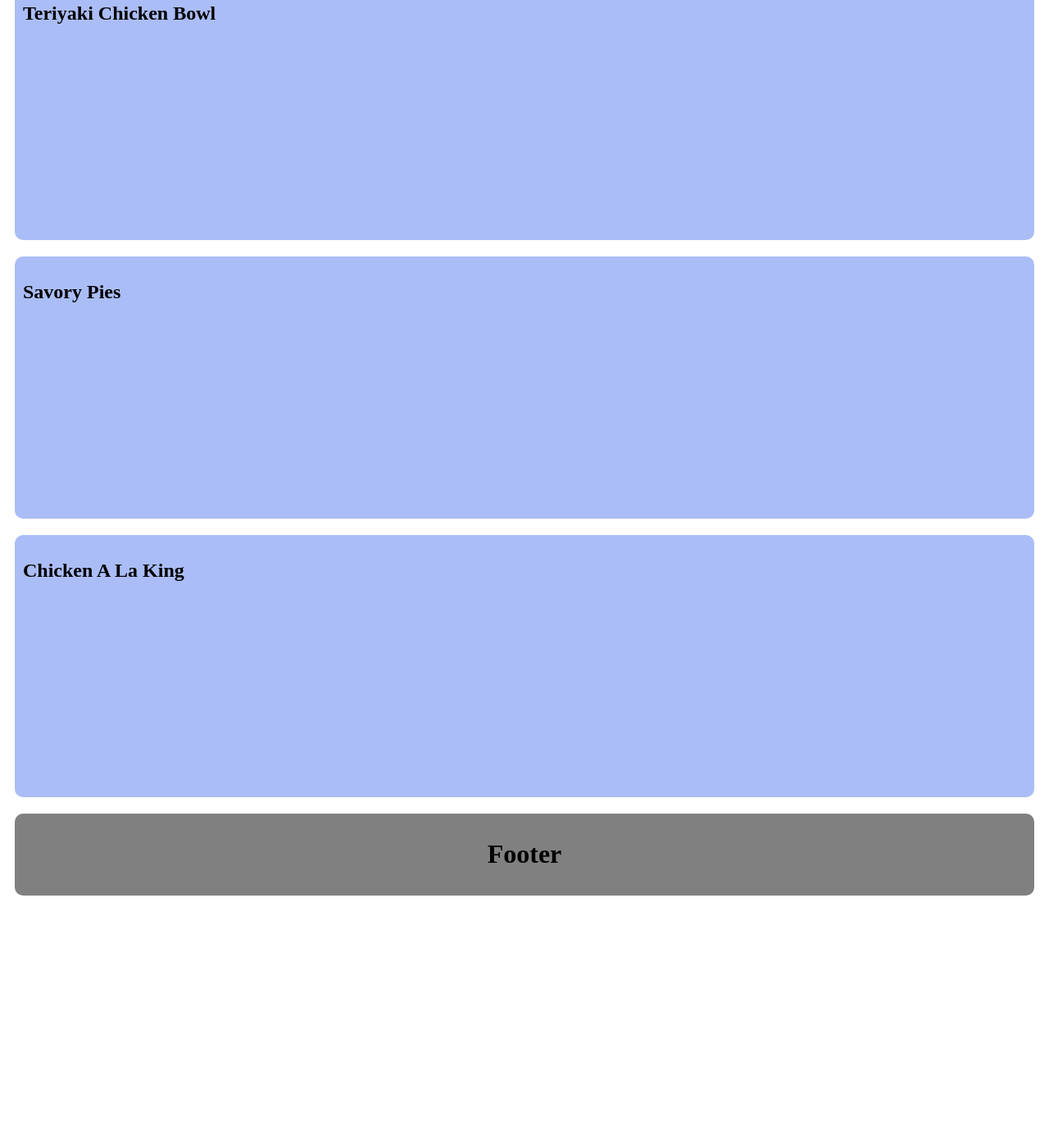
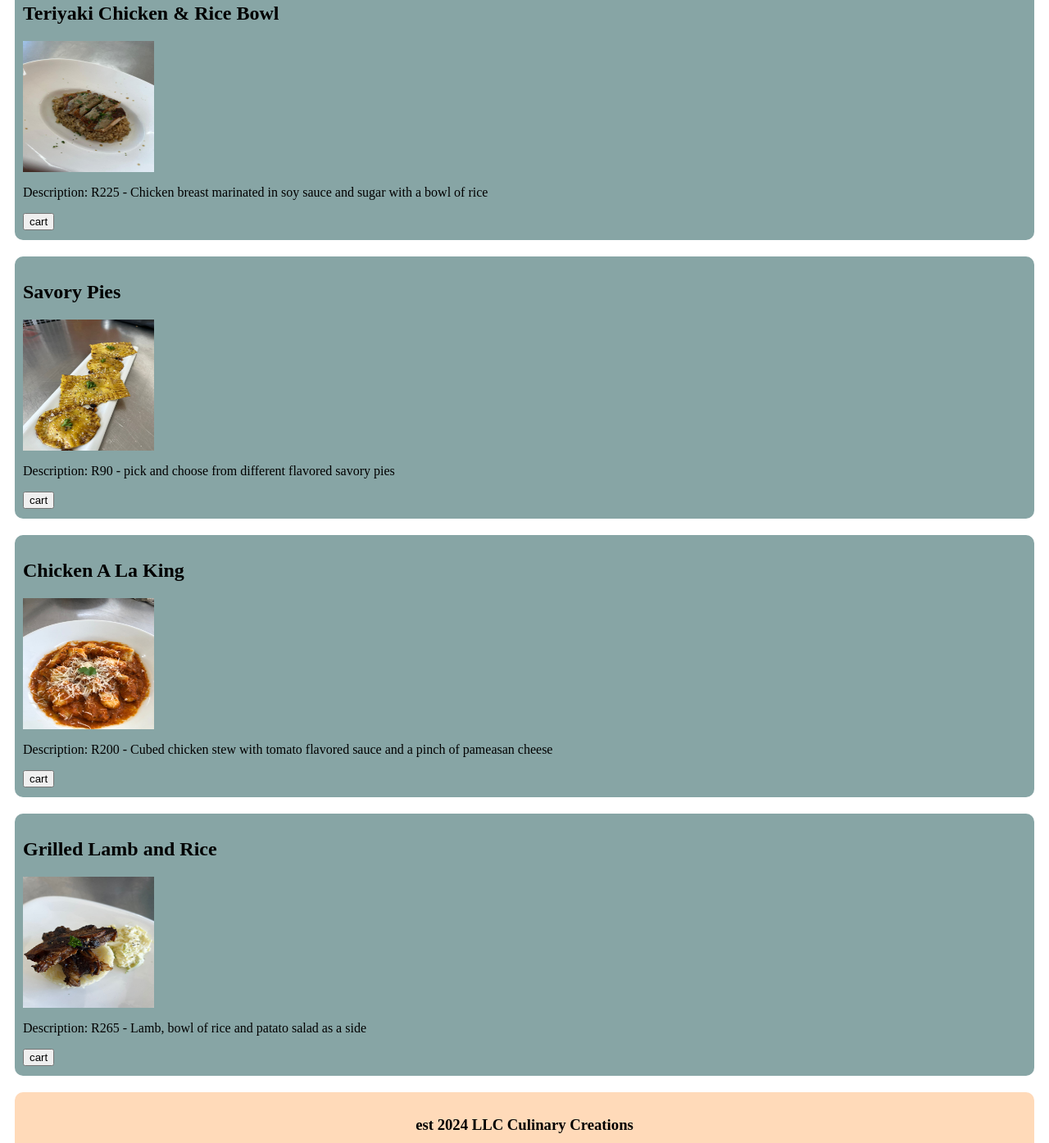
Before and after one commit to LonkeHintsho/flexExample, a plain HTML site: page index.html in a window 1280 px wide. Shown: the part 825-2220 px from the top of the page at 82% size. Before the commit the page ends 1936 px from the top, so only its background shows below. Drawn offline with Linux system fonts and the light colour scheme.

Commit message:
Lilly's Culinary Creations Finishes

```diff
--- a/css/style.css
+++ b/css/style.css
@@ -20,11 +20,11 @@
 }
 
 .footer{
-    background:grey;
+    background: peachpuff;
 }
 .aside1, .aside2, .aside3, .aside4, .aside5{
     text-align: left;
-    background: rgb(171, 189, 246);
+    background: rgb(135, 165, 165);
     height: 300px;
 }
 .item{
--- a/index.html
+++ b/index.html
@@ -18,7 +18,7 @@
                     <div class="item">
                          <img src="https://github.com/LonkeHintsho/flexExample/blob/main/IMAGES/Roast%20Chicken%20Breast.jpg?raw=true" alt="Roast Chicken Breast">
                          <p>Description:
-                            Chicken Breasts roasted with onion salads
+                          R125 -  Chicken Breasts roasted with onion salads
                          </p>
                          <div class="button-aside1">
                             <button>cart</button>
@@ -28,19 +28,67 @@
             </aside>
             <aside class="aside2">
                 <h1>Ricotta</h1>
+                <div id="Ricotta">
+                    <div class="item">
+                         <img src="https://github.com/LonkeHintsho/flexExample/blob/main/IMAGES/Ricotta.jpg?raw=true" alt="Ricotta">
+                         <p>Description:
+                           R180 - Meaty sauce lasgna with ricotta cheese
+                         </p>
+                         <div class="button-aside3">
+                            <button>cart</button>
+                         </div>
+                    </div>
             </aside>
-
             <aside class="aside3">
-                <h1>Teriyaki Chicken Bowl</h1>
+                <h1>Teriyaki Chicken & Rice Bowl</h1>
+                <div id="Teriyaki Chicken">
+                    <div class="item">
+                         <img src="IMAGES/Teriyaki Chicken Bowl.jpg" alt="Ricotta">
+                         <p>Description:
+                            R225 - Chicken breast marinated in soy sauce and sugar with a bowl of rice
+                         </p>
+                         <div class="button-aside3">
+                            <button>cart</button>
+                         </div>
             </aside>
             <aside class="aside4">
                 <h1>Savory Pies</h1>
+                <div id="Savory Pies">
+                    <div class="item">
+                         <img src="IMAGES/Savory Pies.jpg" alt="Savory Pies">
+                         <p>Description:
+                         R90 - pick and choose from different flavored savory pies
+                         </p>
+                         <div class="button-aside4">
+                            <button>cart</button>
+                         </div>
             </aside>
             <aside class="aside5">
                 <h1>Chicken A La King</h1>
+                <div id="Chicken A La King">
+                    <div class="item">
+                         <img src="IMAGES/Chicken A La Kinng.jpg" alt="Chicken A La King">
+                         <p>Description:
+                            R200 - Cubed chicken stew with tomato flavored sauce and a pinch of pameasan cheese
+                         </p>
+                         <div class="button-aside2">
+                            <button>cart</button>
+                         </div>
+            </aside>
+            <aside class="aside5">
+                <h1>Grilled Lamb and Rice</h1>
+                <div id="Grilled Lam and Rice">
+                    <div class="item">
+                         <img src="IMAGES/Grilled Lamb and Rice.jpg" alt="Grilled Lamb and Rice">
+                         <p>Description:
+                        R265 - Lamb, bowl of rice and patato salad as a side
+                         </p>
+                         <div class="button-aside2">
+                            <button>cart</button>
+                         </div>
             </aside>
             <footer class="footer">
-                <h1>Footer</h1>
+                <h3>est 2024 LLC Culinary Creations</h3>
             </footer>
     </div>
 
```
